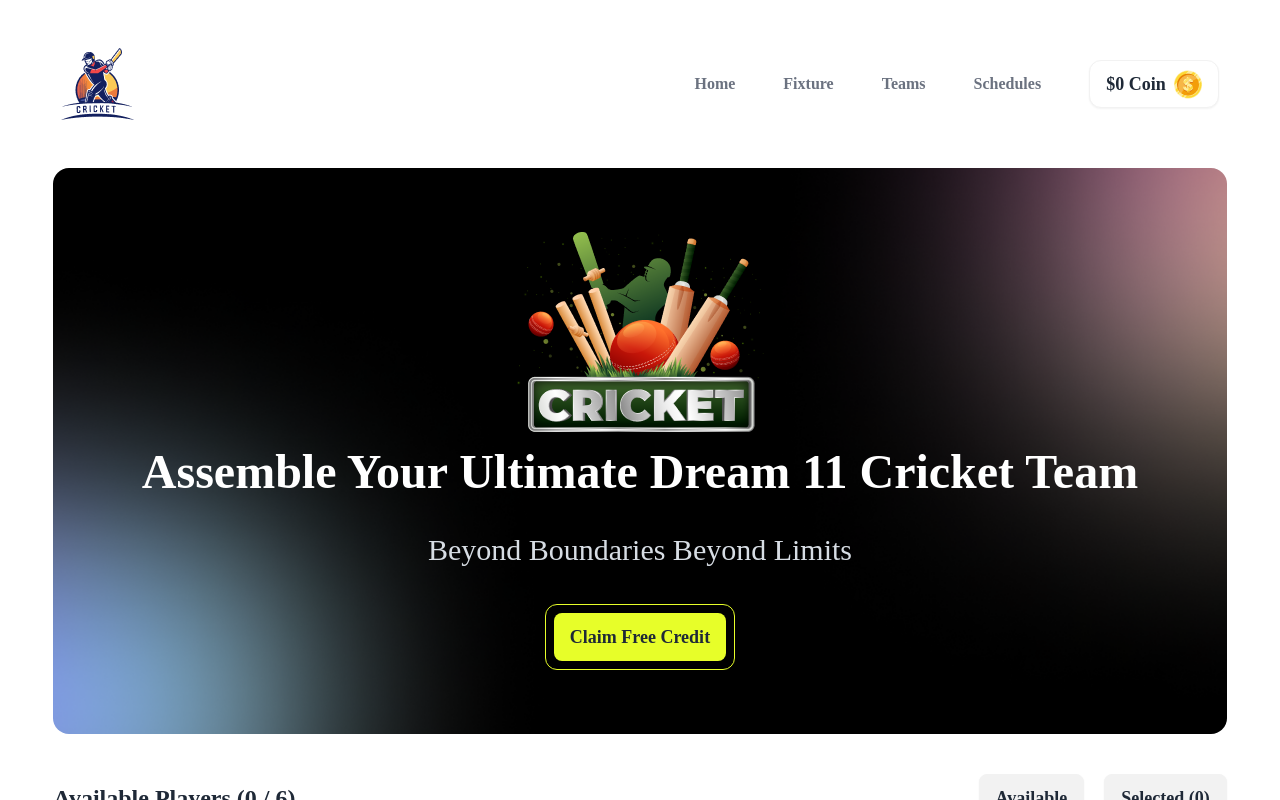
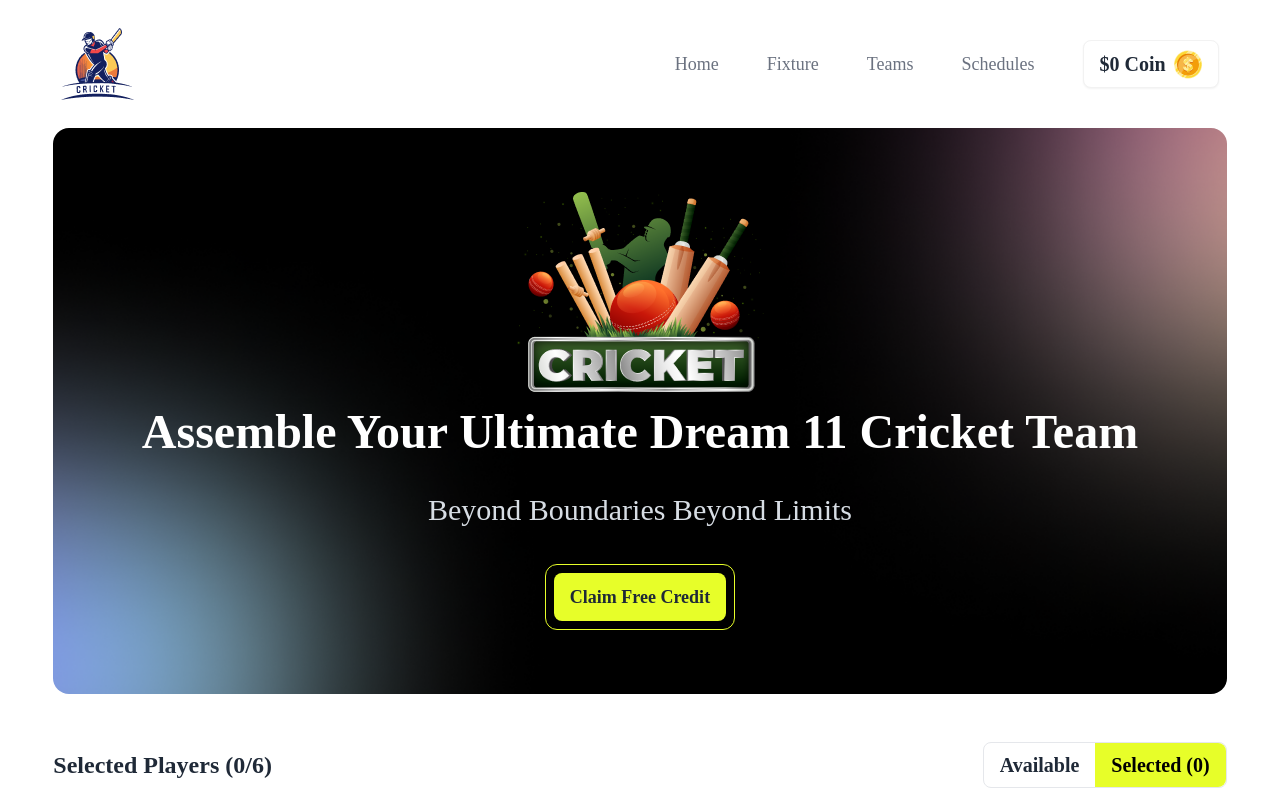
Before and after one commit to mdashraful24/dream-11, a React (Vite) app: page / in a window 1280 px wide. Both pictures are taken after a click on the button "Selected (0)". Shown: the top 800 px of the page. Built offline with nearby package versions, Linux system fonts and the light colour scheme.

Commit message:
added available players section, button toggole and all react tostify

```diff
--- a/src/App.jsx
+++ b/src/App.jsx
@@ -14,31 +14,85 @@ function App() {
   const [selectPlayer, setSelectPlayer] = useState([]);
 
   const handleMoney = () => {
-    console.log('add money clicked');
-    const newBalance = balance + 1000000;
+    const newBalance = balance + 100000000;
     setBalance(newBalance);
+    // alert('Congratulations! Credited Amount has Added');
   }
 
-  const handleSelectPlayer = (price, id) => {
-    if(price <= balance){
-      // Success toast
-      toast.success('Congratulations! Player selected.', {
-        position: 'top-center',
+  const handleRemoveSelectPlayer = (player) => {
+    const newSelectList = selectPlayer.filter((removePlayer) =>
+      removePlayer.playerId !== player.playerId
+    )
+    // Error toast
+    toast.error('Delete selected player', {
+      position: 'top-right',
+      autoClose: 5000,
+      hideProgressBar: false,
+      closeOnClick: true,
+      pauseOnHover: true,
+      draggable: true,
+      progress: undefined,
+      theme: 'light',
+      transition: Bounce,
+      });
+    setSelectPlayer(newSelectList);
+  }
+
+const handleSelectPlayer = (player) => {
+  // Check if player is already selected
+  if (selectPlayer.some((selected) => selected.playerId === player.playerId)) {
+      // alert("This player has already been selected.");
+      toast.error('This player has already been selected.', {
+          position: 'top-center',
+          autoClose: 5000,
+          hideProgressBar: false,
+          closeOnClick: true,
+          pauseOnHover: true,
+          draggable: true,
+          progress: undefined,
+          theme: 'light',
+          transition: Bounce,
+          });
+      return;
+  }
+
+  // Check if the maximum number of players is reached
+  if (selectPlayer.length >= 6) {
+      // alert("Maximum 6 players can be selected");
+      toast('Maximum 6 players can be selected', {
+        position: "top-center",
         autoClose: 5000,
         hideProgressBar: false,
         closeOnClick: true,
         pauseOnHover: true,
         draggable: true,
         progress: undefined,
-        theme: 'light',
+        theme: "light",
         transition: Bounce,
-      });
+        });
+      return;
+  }
 
-      setBalance(balance - price);
-      setSelectPlayer([...selectPlayer, id]);
+  // Check if balance is enough
+  if (player.biddingPrice <= balance) {
+    // Success toast
+    toast.success('Congratulations! Player selected.', {
+      position: 'top-center',
+      autoClose: 5000,
+      hideProgressBar: false,
+      closeOnClick: true,
+      pauseOnHover: true,
+      draggable: true,
+      progress: undefined,
+      theme: 'light',
+      transition: Bounce,
+    });
+      setBalance(balance - player.biddingPrice);
+      const newSelectedPlayer = [...selectPlayer, player];
+      setSelectPlayer(newSelectedPlayer);
     } else {
-      // Error toast
-      toast.error('Not enough money to select this player', {
+      // alert("Not enough money to select this player");
+      toast.error('Not enough money to select this player.', {
         position: 'top-center',
         autoClose: 5000,
         hideProgressBar: false,
@@ -49,21 +103,27 @@ function App() {
         theme: 'light',
         transition: Bounce,
         });
-    }
   }
+};
 
   return (
-    <div className='w-11/12 mx-auto space-y-10'>
+    <div className='w-11/12 container mx-auto'>
       <ToastContainer />
       {/* Header */}
       <Header balance={balance}></Header>
+
       {/* Banner */}
       <Banner handleMoney={handleMoney}></Banner>
+
       {/* Card Section */}
-      <Players handleSelectPlayer={handleSelectPlayer}></Players>
+      <Players handleSelectPlayer={handleSelectPlayer}
+              selectPlayer={selectPlayer}
+              handleRemoveSelectPlayer={handleRemoveSelectPlayer}></Players>
+
       {/* Subscribe */}
       <Subscribe></Subscribe>
       <section className='absolute'></section>
+
       {/* Footer */}
       <Footer></Footer>
     </div>
--- a/src/components/Banner/Banner.jsx
+++ b/src/components/Banner/Banner.jsx
@@ -6,7 +6,7 @@ import PropTypes from "prop-types"
 const Banner = ({ handleMoney }) => {
     return (
         <div
-            className="hero rounded-2xl hero-overlay bg-black bg-opacity-100 "
+            className="hero rounded-2xl hero-overlay bg-black bg-opacity-100"
             style={{backgroundImage: `url(${banner})`}}>
             <div className="rounded-2xl"></div>
             <div className="hero-content text-neutral-content text-center flex-col p-16">
--- a/src/components/Footer/Footer.jsx
+++ b/src/components/Footer/Footer.jsx
@@ -3,7 +3,7 @@ import footer from '../../assets/logo-footer.png'
 const Footer = () => {
     return (
         <div>
-            <section className="bg-[#050b2c] pt-56 pb-5 space-y-5">
+            <section className="bg-[#040927] pt-64 pb-5 space-y-5">
                 <footer className="flex flex-col justify-center items-center gap-5 border-b border-stone-500">
                     <div>
                         <img src={footer} alt="" />
--- a/src/components/Header/Header.jsx
+++ b/src/components/Header/Header.jsx
@@ -5,16 +5,18 @@ import PropTypes from "prop-types"
 
 const Header = ({ balance }) => {
     return (
-        <div className="navbar">
+        <div className="navbar py-7">
             <div className="flex-1">
                 <img src={header} alt="" />
             </div>
             <div className="flex-none gap-12">
-                <p className='font-semibold font-sora text-gray-500 cursor-default'>Home</p>
-                <p className='font-semibold font-sora text-gray-500 cursor-default'>Fixture</p>
-                <p className='font-semibold font-sora text-gray-500 cursor-default'>Teams</p>
-                <p className='font-semibold font-sora text-gray-500 cursor-default'>Schedules</p>
-                <a className="btn bg-white rounded-xl text-lg">${balance} Coin <img src={coin} alt="" /></a>
+                <p className='text-lg font-sora text-gray-500 cursor-default'>Home</p>
+                <p className='text-lg font-sora text-gray-500 cursor-default'>Fixture</p>
+                <p className='text-lg font-sora text-gray-500 cursor-default'>Teams</p>
+                <p className='text-lg font-sora text-gray-500 cursor-default'>Schedules</p>
+                {/* <a className="btn bg-white text-xl">${balance} Coin <img src={coin} alt="" /></a> */}
+                <a className="btn bg-white text-xl hover:bg-white cursor-default focus:outline-none">${balance} Coin <img src={coin} alt="" /></a>
+
             </div>
         </div>
     );
--- a/src/components/Player/Player.jsx
+++ b/src/components/Player/Player.jsx
@@ -29,13 +29,13 @@ const Player = ({ player, handleSelectPlayer }) => {
             <p className="font-semibold">Rating: {rating}</p>
             <div className="flex items-center justify-between text-lg">
             <div className="flex items-center gap-3">
-                <p className="font-semibold">Left-Hand-Bat</p>
+                <p className="font-semibold">{battingType}</p>
             </div>
             <span className="text-gray-500">{battingType}</span>
             </div>
             <div className="card-actions items-center justify-between">
             <p className="font-semibold">Price: ${biddingPrice}</p>
-            <button onClick={() => handleSelectPlayer(biddingPrice, player.id)} className="btn btn-sm text-lg">Choose Player</button>
+            <button onClick={() => handleSelectPlayer(player)} className="btn btn-sm text-lg">Choose Player</button>
             </div>
         </div>
         </div>
--- a/src/components/Players/Players.jsx
+++ b/src/components/Players/Players.jsx
@@ -3,9 +3,11 @@ import { useState } from "react";
 import Player from "../Player/Player";
 import PropTypes from "prop-types"
 
-const Players = ({ handleSelectPlayer }) => {
+const Players = ({handleSelectPlayer, selectPlayer, handleRemoveSelectPlayer}) => {
 
     const [players, setPlayers] = useState([]);
+    const [showPlayer, setShowPlayer] = useState(true);
+    const [activeButton, setActiveButton] = useState('available');
 
     useEffect( () => {
         fetch('./players.json')
@@ -13,33 +15,106 @@ const Players = ({ handleSelectPlayer }) => {
         .then(data => setPlayers(data))
     }, [])
 
-    // console.log(players);
+    // Function to handle button clicks
+    const handleClickButton = (type) => {
+        setShowPlayer(type === 'available');
+        setActiveButton(type);
+    };
 
     return (
-        <div>
-            <div className="flex items-center justify-between mb-5">
-                <p className="text-2xl font-bold">Available Players (0 / 6)</p>
-                <div className="flex items-center gap-5">
-                <button className="btn btn-md text-lg">Available</button>
-                <button className="btn btn-md text-lg">Selected (0)</button>
+        <div className="mt-12">
+        <div className="flex justify-between items-center mb-8">
+        {/* <h3 className="text-2xl font-bold">Available Players</h3> */}
+        {/* {showPlayer && <h3 className="text-2xl font-bold">Available Players</h3>} */}
+        <h3 className="text-2xl font-bold">
+                {showPlayer ? "Available Players" : `Selected Players (${selectPlayer.length}/6)`}
+            </h3>
+        <div className="flex border rounded-lg font-semibold">
+          <button onClick={() => handleClickButton ('available')} className={`px-4 py-2 text-xl rounded-l-lg ${activeButton === 'available' ? 'bg-[#E7FE29] text-black' : ''}`}>
+            Available
+          </button>
+          <button onClick={() => handleClickButton ('selected')} className={`px-4 py-2 text-xl rounded-r-lg ${activeButton === 'selected' ? 'bg-[#E7FE29] text-black' : ''}`}>
+            Selected ({selectPlayer.length})
+          </button>
         </div>
       </div>
 
-            <div className="grid grid-cols-3 gap-6">
-            {
-                players.map(player =>
+      {showPlayer ? (
+          <div>
+              <div className="grid grid-cols-3 gap-5">
+                  {players.map((player) => (
                       <Player
-                        key={player.id}
+                          key={player.playerId}
                           player={player}
-                        handleSelectPlayer={handleSelectPlayer}></Player>)
-            }
+                          handleSelectPlayer={handleSelectPlayer}
+                      />
+                  ))}
               </div>
+          </div>
+      ) : selectPlayer.length > 0 ? (
+        <div className="space-y-5">
+            {/* <h3 className="text-2xl font-bold">Selected Players ({selectPlayer.length}/6)</h3> */}
+            {selectPlayer.map((player) => (
+                <div key={player.playerId} className="flex justify-between items-center border rounded-2xl p-5">
+                    <div>
+                      <div className="flex items-center gap-5">
+                          <div>
+                            <img className="w-16 h-16 rounded-2xl object-cover" src={player.image} alt="" />
+                          </div>
+                          <div className="">
+                            <h1 className="font-bold text-2xl">{player.name}</h1>
+                            <p className="text-lg">{player.battingType}</p>
+                          </div>
+                      </div>
+                    </div>
+                    <button onClick={() => handleRemoveSelectPlayer(player)} className="p-2"><i className="fa-regular fa-trash-can text-[#F14749] text-lg"></i></button>
+                </div>
+            ))}
+            {/* <button onClick={() => setShowPlayer(true)} className="btn text-lg bg-[#E7FE29] text-black">
+                Add More Player
+            </button> */}
+            <button
+                    onClick={() => {
+                        setShowPlayer(true);
+                        setActiveButton('available');
+                    }}
+                    className="btn text-lg bg-[#E7FE29] text-black"
+                >
+                    Add More Player
+                </button>
+        </div>
+            ) : (
+                <h1 className="text-center text-3xl">No selected player is available.</h1>
+            )}
           </div>
           );
       };
 
 Players.propTypes = {
-    handleSelectPlayer: PropTypes.func
+    handleSelectPlayer: PropTypes.func.isRequired,
+    selectPlayer: PropTypes.array.isRequired,
+    handleRemoveSelectPlayer: PropTypes.func.isRequired,
 }
 
 export default Players;
+
+
+// setSelectPlayer.length > 0 && setSelectPlayer.length < 7? (
+//   <div className="m-10">
+//   <h3 className="text-2xl font-bold">Selected Players {setSelectPlayer.length}/6 </h3>
+//     {setSelectPlayer.map((player) => (
+//       <div key={player.playerId} className="border-2 rounded-xl p-5 m-5 flex justify-between items-center">
+//         <div>
+//           <h1 className="font-bold text-2xl">{player.name}</h1>
+//           <p>{player.type}</p>
+//         </div>
+//           <button onClick={() => handleRemoveSelectPlayer(player)} className="btn">Delete</button>
+//       </div>
+//     ))}
+//     <button onClick={() => setShowPlayer(true)} className="btn">Add More Player</button>
+//   </div>
+// ) : (
+//   // <h1 className="m-10">No selected players available</h1>
+//   alert('maximum player exceeds')
+// )}
+// </div>
```
Also changed, not shown: src/components/Utils/calculate.js (deleted). Lines whose indentation alone changed are shown as unchanged.
